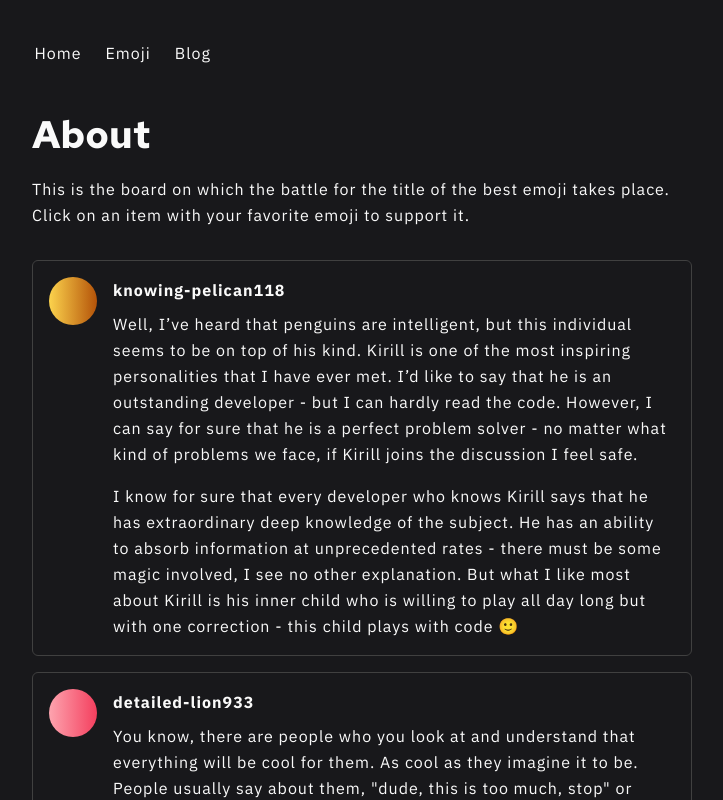
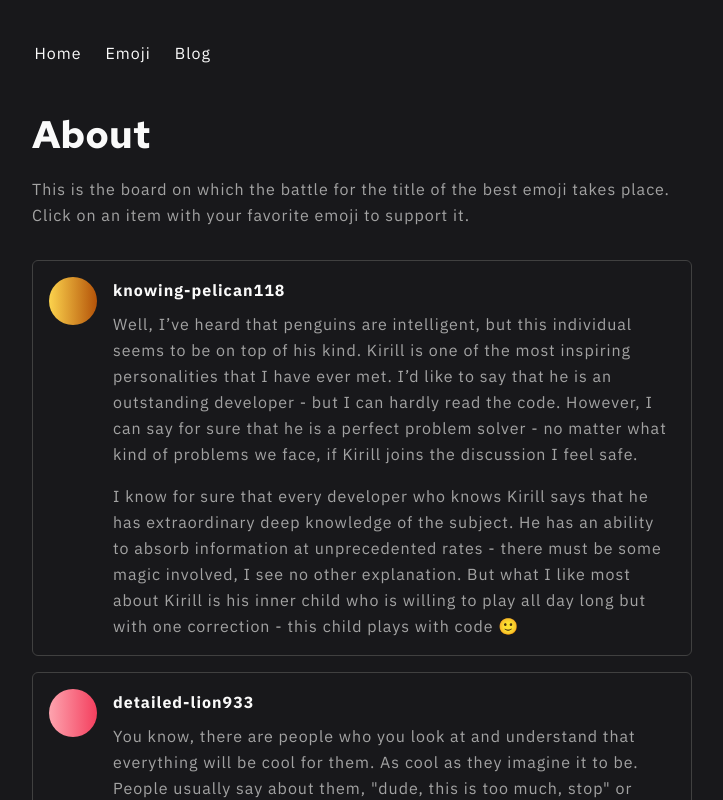
Before and after one commit to kirillkurko/kkurko.dev, a Next.js app: page /about in a window 1280 px wide. Shown: the top 800 px of the page, without its empty margins (278-1001 px from the left). Built offline with nearby package versions, Linux system fonts and the light colour scheme.

Commit message:
Use primary prop to style paragraph

```diff
--- a/src/components/AboutCard.tsx
+++ b/src/components/AboutCard.tsx
@@ -24,7 +24,8 @@ const AboutCard = ({ avatar, username, message }: Props) => {
           {message.map((item, index) => (
             <Paragraph
               key={index}
-              className='text-neutral-400 font-primary text-base last:mb-0'
+              primary={false}
+              className='font-primary text-base last:mb-0'
             >
               {item}
             </Paragraph>
--- a/src/pages/about/index.tsx
+++ b/src/pages/about/index.tsx
@@ -37,7 +37,7 @@ const About = () => {
       <section className='mt-8 mb-12 inline-block'>
         <header className='mb-8'>
           <PageTitle>About</PageTitle>
-          <Paragraph className='text-neutral-400'>
+          <Paragraph primary={false}>
             This is the board on which the battle for the title of the best
             emoji takes place. Click on an item with your favorite emoji to
             support it.
```
